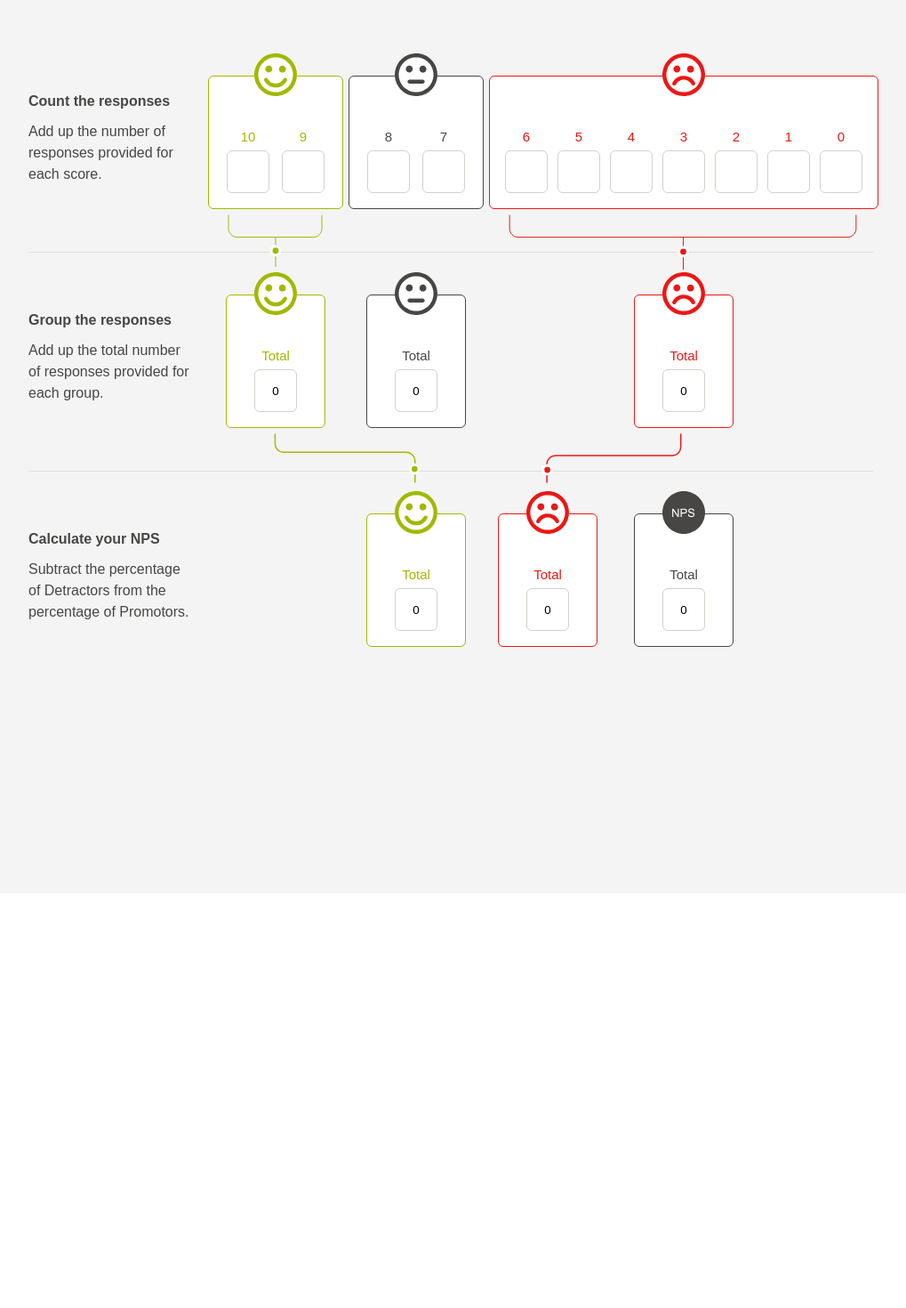
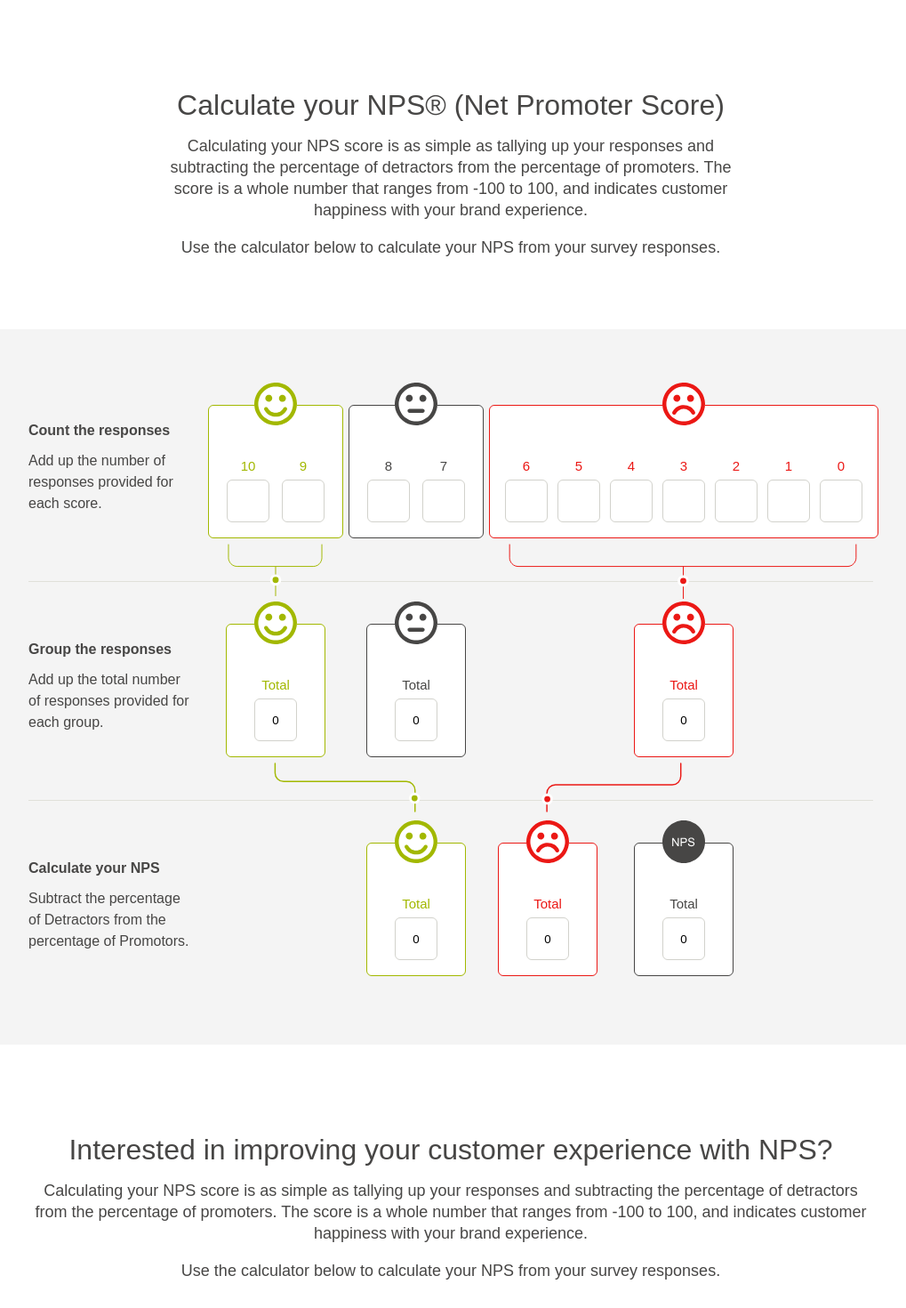
Before and after one commit to nickkpoon/NPS_UI, a React (Create React App) app: page / in a window 1280 px wide. Shown: the top 1470 px of the page at 89% size, without its empty margins (133-1152 px from the left). Before the commit the page ends 1004 px from the top, so only its background shows below. Built offline with nearby package versions, Linux system fonts and the light colour scheme.

Commit message:
add title and footer

```diff
--- a/src/App.js
+++ b/src/App.js
@@ -5,7 +5,23 @@ import "./styles.css";
 export default function App() {
   return (
     <div className="App">
+      <div class="title_section">
+        <div class="title_container">
+          <h1>Calculate your NPS® (Net Promoter Score)</h1>
+          <h3>Calculating your NPS score is as simple as tallying up your responses and subtracting the percentage of detractors from the percentage of promoters. The score is a whole number that ranges from -100 to 100, and indicates customer happiness with your brand experience.</h3>
+          <h3>Use the calculator below to calculate your NPS from your survey responses.</h3>
+        </div>
+      </div>
+
       <Calculator/>
+
+      <div class="footer_section">
+        <div class="footer_container">
+          <h1>Interested in improving your customer experience with NPS?</h1>
+          <h3>Calculating your NPS score is as simple as tallying up your responses and subtracting the percentage of detractors from the percentage of promoters. The score is a whole number that ranges from -100 to 100, and indicates customer happiness with your brand experience.</h3>
+          <h3>Use the calculator below to calculate your NPS from your survey responses.</h3>
+        </div>
+      </div>
 
     </div>
   );
--- a/src/calculator.js
+++ b/src/calculator.js
@@ -72,11 +72,9 @@ function Calculator() {
       }
       return item;
     });
-
     setList(newList);
 
     CountTotal(newList);
-
   }
 
   function CountTotal(list) {
@@ -98,8 +96,6 @@ function Calculator() {
     detractorPercent = ((detractorCount/totalCount) * 100).toFixed();
     score = promotorPercent - detractorPercent;
 
-
-
     setPromotor(promotorCount);
     setNeutral(neutralCount);
     setDetractor(detractorCount);
@@ -107,14 +103,12 @@ function Calculator() {
     setPromotorPercent(promotorPercent);
     setDetractorPercent(detractorPercent);
     setScore(score);
-
-
-
   }
 
   return (
-    <div class="nps_section">
-      <div class="container">
+
+    <div class="calculator_section">
+      <div class="calculator_container">
         <div class="calc">
             <div class="row-1">
                 <div class="column_1">
--- a/src/styles/styles.css
+++ b/src/styles/styles.css
@@ -1,3 +1,29 @@
+
+h1 {
+    font-family: Arial;
+    font-style: normal;
+    font-weight: normal;
+    font-size: 32px;
+    line-height: 24px;
+    /* or 75% */
+
+    text-align: center;
+
+    color: #474645;
+}
+
+h3 {
+    font-family: Arial;
+    font-style: normal;
+    font-weight: normal;
+    font-size: 18px;
+    line-height: 24px;
+    /* or 133% */
+
+    text-align: center;
+
+    color: #474645;
+}
 
 h4 {
     margin: 0px 0px 10px 0px;
@@ -20,15 +46,45 @@ p {
     color: #474645;
 }
 
-.nps_section {
+.title_section {
     width: 100vw;
-    height: 834px;
+    height: 200px;
+    background: #FFFFFF;
+    padding-top: 85px;
+    padding-bottom: 85px;
+}
+
+.title_container {
+    width: 650px;
+    margin-right: auto;
+    margin-left: auto;
+
+}
+
+.footer_section {
+    width: 100vw;
+    height: 200px;
+    background: #FFFFFF;
+    padding-top: 85px;
+    padding-bottom: 85px;
+}
+
+.footer_container {
+    width: 950px;
+    margin-right: auto;
+    margin-left: auto;
+
+}
+
+.calculator_section {
+    width: 100vw;
+    height: 634px;
     background: #F4F4F4;
     padding-top: 85px;
     padding-bottom: 85px;
 }
 
-.container {
+.calculator_container {
     width: 950px;
     margin-right: auto;
     margin-left: auto;
```
